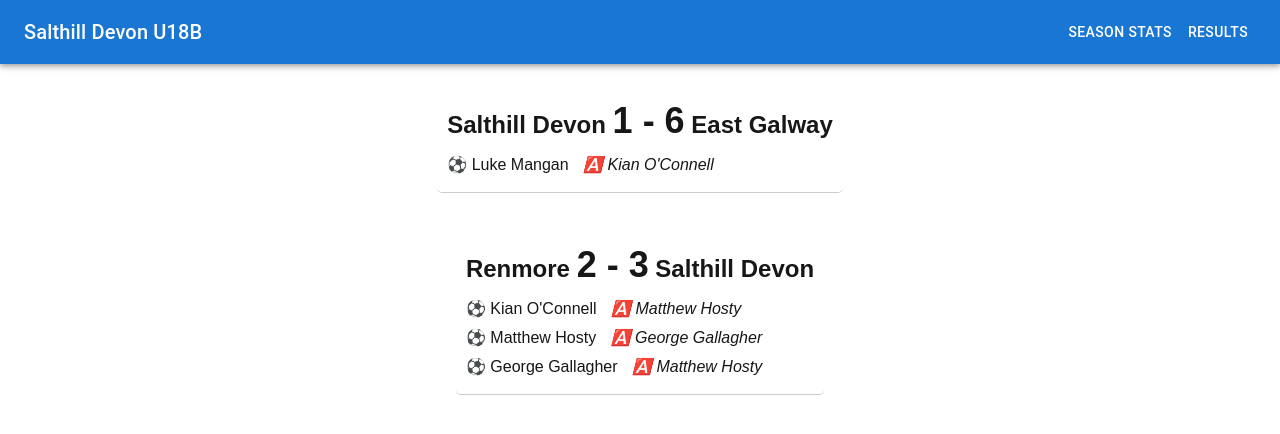
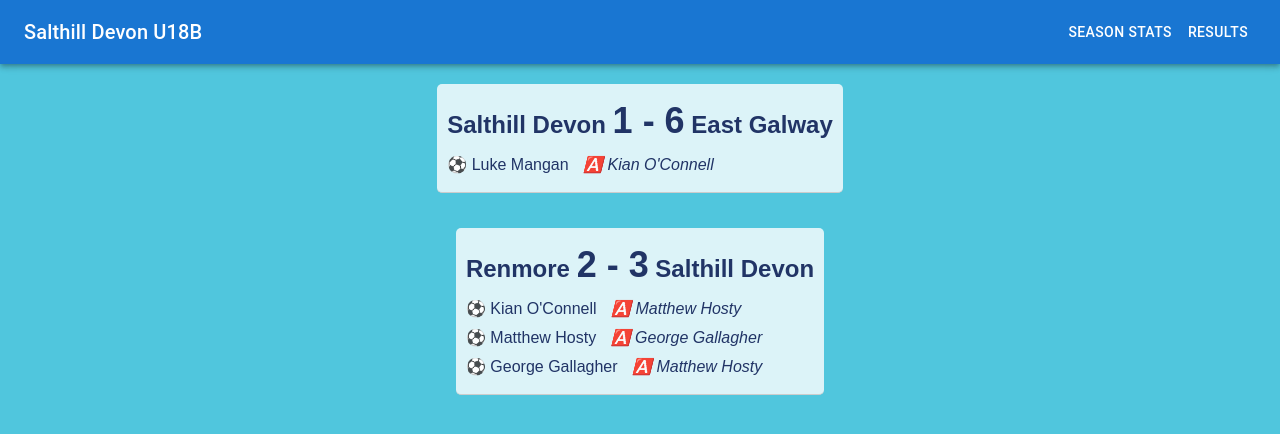
Before and after one commit to conorkelly86/sdfc-18b, a Next.js app: page /results in a window 1280 px wide. Shown: the top 434 px of the page. Built offline with nearby package versions, Linux system fonts and the light colour scheme.

Commit message:
feat: commit 2

```diff
--- a/app/components/NavBar.tsx
+++ b/app/components/NavBar.tsx
@@ -1,4 +1,4 @@
-import { AppBar, Toolbar, Typography, Button } from "@mui/material";
+import { AppBar, Button, Toolbar, Typography } from "@mui/material";
 import Link from "next/link";
 
 export default function Navbar() {
@@ -8,11 +8,15 @@ export default function Navbar() {
         <Typography variant="h6" sx={{ flexGrow: 1 }}>
           Salthill Devon U18B
         </Typography>
-        <Button color="inherit">
-          <Link href="/">Season Stats</Link>
+        <Button>
+          <Link href="/" style={{ color: "#fff" }}>
+            Season Stats
+          </Link>
         </Button>
-        <Button color="inherit">
-          <Link href="/results">Results</Link>
+        <Button>
+          <Link href="/results" style={{ color: "#fff" }}>
+            Results
+          </Link>
         </Button>
       </Toolbar>
     </AppBar>
--- a/app/globals.css
+++ b/app/globals.css
@@ -14,14 +14,78 @@
   }
 }
 
-body {
-  color: var(--foreground);
-  background: var(--background);
+body,
+p {
+  background: #50c6dd; /* Light blue background */
+  color: #213466; /* Dark blue text color for better contrast */
   font-family: Arial, Helvetica, sans-serif;
 }
-
+a,
+button {
+  color: #fff; /* Dark blue/navy for links */
+  text-decoration: none; /* Remove underline from links */
+}
 @layer utilities {
   .text-balance {
     text-wrap: balance;
   }
 }
+
+/* Match details container */
+.match-details {
+  font-family: Arial, sans-serif;
+  margin: 20px;
+  display: flex;
+  justify-content: center;
+}
+
+/* Individual match styles */
+.match {
+  margin-bottom: 15px;
+  border-bottom: 1px solid #ccc;
+  padding: 10px;
+  border-radius: 5px;
+}
+
+/* Match header styles */
+.match-header {
+  font-size: 1.5em; /* Increase the size of the score */
+  font-weight: normal;
+}
+
+/* Team name styles */
+.team-name {
+  font-weight: bold;
+}
+
+/* Score styles */
+.score {
+  font-weight: bold;
+  font-size: 1.5em; /* Size larger than team names */
+}
+
+/* Goal scorer styles */
+.goal-scorer {
+  margin: 5px 0; /* Add vertical space between goal scorers */
+}
+
+/* Scorer name styles */
+.scorer-name {
+  font-weight: normal;
+  margin-right: 10px; /* Add space to the right of the scorer name */
+}
+
+/* Assist name styles */
+.assist-name {
+  font-style: italic;
+}
+
+/* Link styles */
+a {
+  color: #213466; /* Dark blue/navy for links */
+  text-decoration: none; /* Remove underline from links */
+}
+
+a:hover {
+  text-decoration: underline; /* Underline on hover for better visibility */
+}
--- a/app/results/page.tsx
+++ b/app/results/page.tsx
@@ -2,8 +2,8 @@
 
 import React from "react";
 import MatchDetails from "../components/MatchDetails";
+import Navbar from "../components/NavBar";
 import "../styles/styles.css"; // Adjust the path if needed
-import Navbar from "../components/NavBar";
 
 interface GoalScorer {
   name: string;
--- a/app/styles/styles.css
+++ b/app/styles/styles.css
@@ -1,3 +1,10 @@
+/* General body styles */
+.body {
+  background: #50c6dd; /* Light blue background */
+  color: #213466; /* Dark blue text color for better contrast */
+}
+
+/* Match details container */
 .match-details {
   font-family: Arial, sans-serif;
   margin: 20px;
@@ -5,39 +12,54 @@
   justify-content: center;
 }
 
+/* Individual match styles */
 .match {
   margin-bottom: 15px;
   border-bottom: 1px solid #ccc;
   padding: 10px;
   border-radius: 5px;
+  background: rgba(255, 255, 255, 0.8); /* Light background for matches */
 }
 
+/* Match header styles */
 .match-header {
   font-size: 1.5em; /* Increase the size of the score */
   font-weight: normal;
 }
 
+/* Team name styles */
 .team-name {
   font-weight: bold;
 }
 
+/* Score styles */
 .score {
   font-weight: bold;
   font-size: 1.5em; /* Size larger than team names */
 }
 
+/* Goal scorer styles */
 .goal-scorer {
   margin: 5px 0; /* Add vertical space between goal scorers */
 }
 
+/* Scorer name styles */
 .scorer-name {
   font-weight: normal;
   margin-right: 10px; /* Add space to the right of the scorer name */
 }
 
+/* Assist name styles */
 .assist-name {
   font-style: italic;
 }
-.body {
-  background: "#50c6dd";
+
+/* Link styles */
+a {
+  color: #213466; /* Dark blue/navy for links */
+  text-decoration: none; /* Remove underline from links */
 }
+
+a:hover {
+  text-decoration: underline; /* Underline on hover for better visibility */
+}
```
Also changed, not shown: app/components/MatchDetails.tsx (+1 -6 lines), app/page.tsx (+3 -5 lines).
